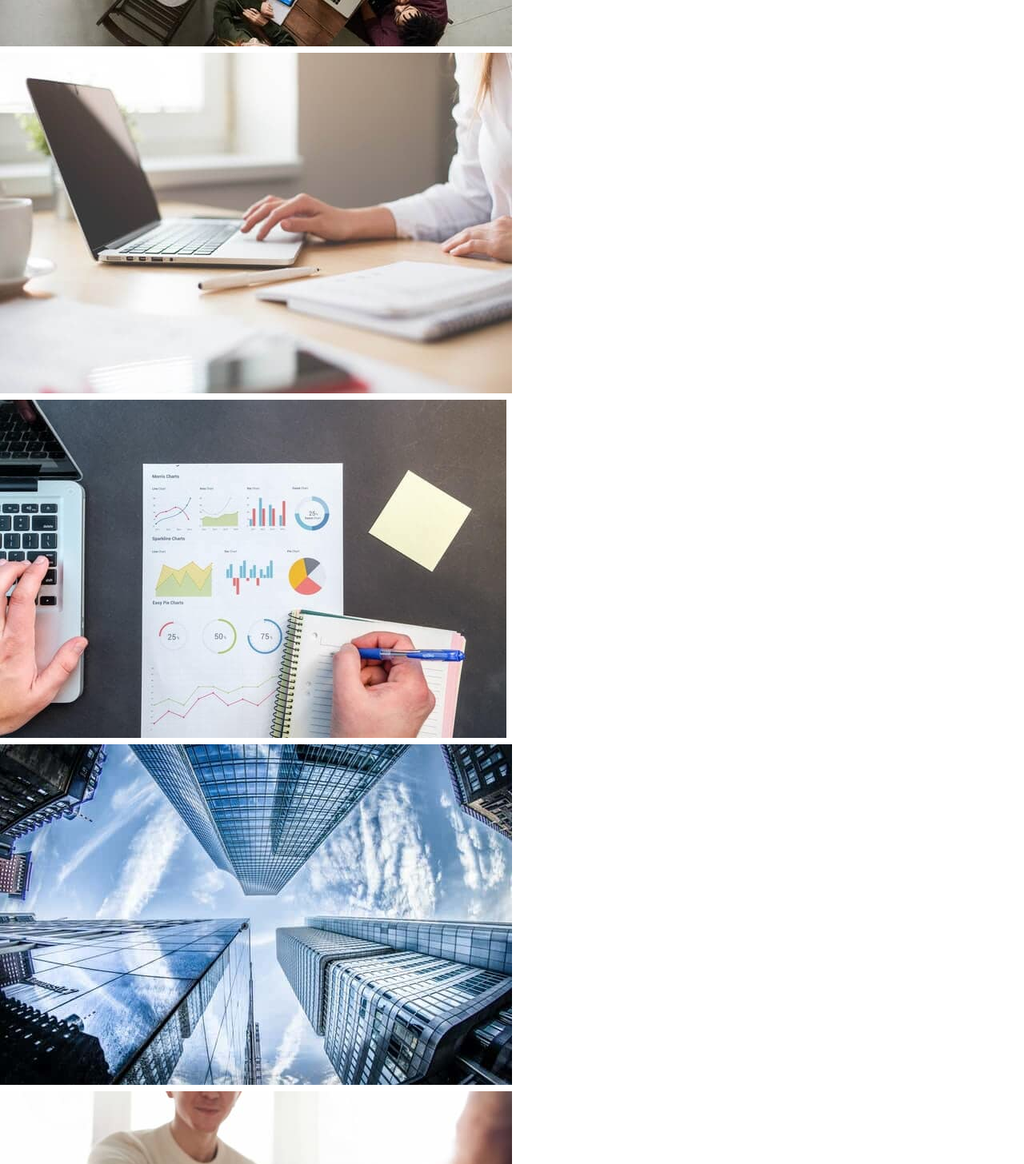
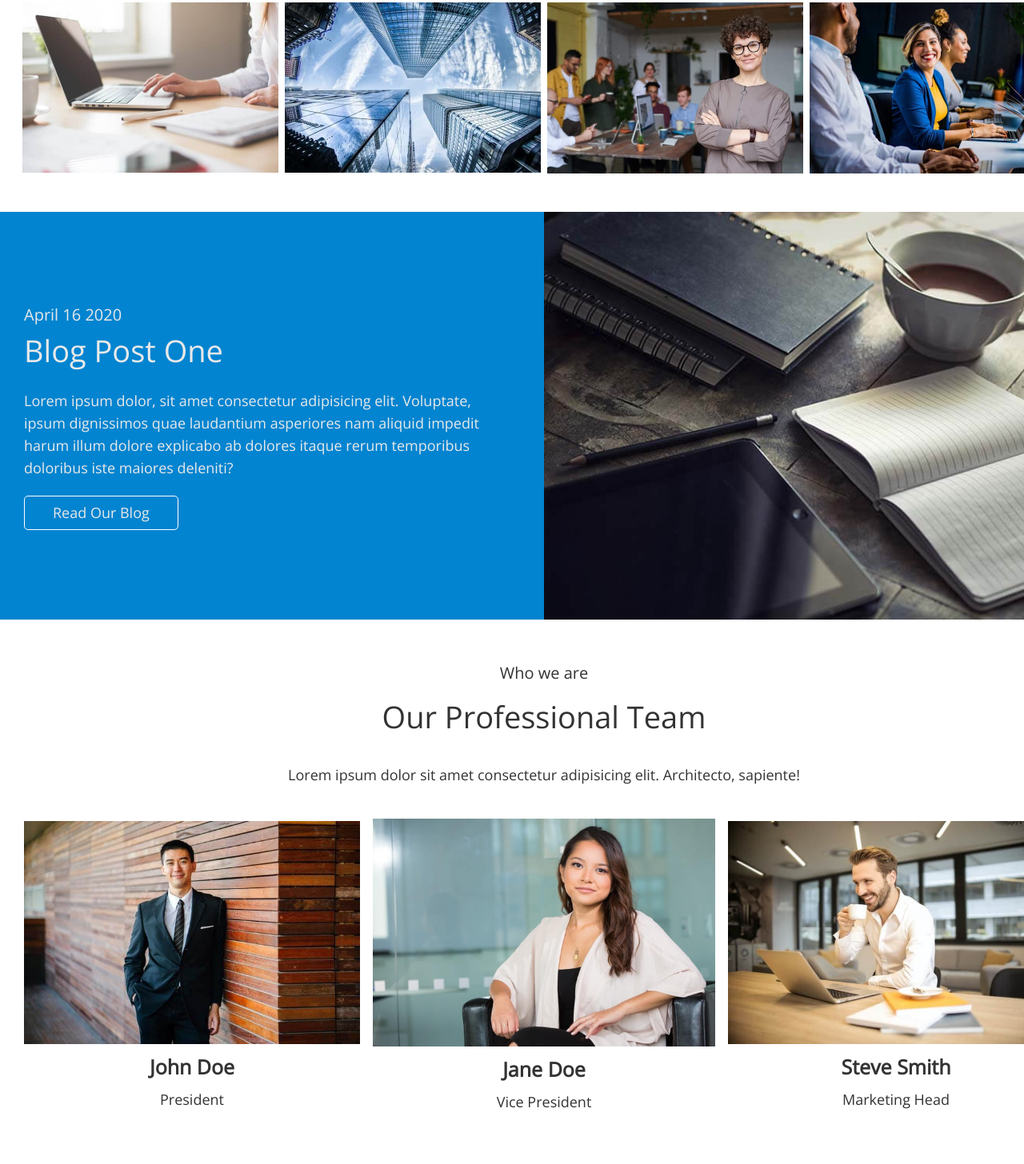
Before and after one commit to kashirin-olexsandr/practice-69-9-10, a plain HTML site: page index.html in a window 1280 px wide. Shown: the part 2035-3491 px from the top of the page at 80% size. Drawn offline with nearby package versions, Linux system fonts and the light colour scheme.

Commit message:
Стилізація позосталих секцій

```diff
--- a/css/main.css
+++ b/css/main.css
@@ -183,3 +183,98 @@ header {
   border: 1px solid #fff;
   border-radius: 5px;
 }
+.favor-section {
+  padding-top: 50px;
+  padding-bottom: 40px;
+}
+.favor-container {
+  padding: 0 28px;
+
+}
+
+.favor-content {
+  text-align: center;
+  padding-bottom: 40px;
+}
+.favor-title {
+  font-weight: 400;
+  font-size: 20px;
+  line-height: 1.65;
+  color: var(--primary-text-color);
+
+  margin-bottom: 15px;
+}
+
+.favor-main-title {
+  font-weight: 300;
+  font-size: 38px;
+  line-height: 1.26;
+  color: var(--primary-text-color);
+
+  margin-bottom: 35px;
+}
+
+.favor-text {
+  text-decoration: inherit;
+  color: var(--primary-text-color);
+
+}
+
+.favor-list {
+  display: flex;
+  flex-wrap: wrap;
+  justify-content: space-between;
+}
+
+.blog-section .container {
+  display: flex;
+  flex-direction: row-reverse;
+  }
+
+.blog-content {
+  padding: 112px 44px 112px 30px;
+  background-color: #0284D0;
+}
+
+.blog-button {
+  padding: 10px 35px;
+
+  background-color: #0284D0;
+  color: var(--primary-white-color);
+  border: 1px solid #fff;
+  border-radius: 5px;
+}
+
+.team-section {
+  padding-top: 50px;
+  padding-bottom: 55px;
+}
+
+.team-container {
+  text-align: center;
+  padding-bottom: 40px;
+}
+
+.team-list {
+  display: flex;
+  justify-content: space-between;
+  padding: 0 30px 0;
+  align-items: center;
+}
+
+.team-leader {
+  font-size: 25px;
+  line-height: 1.28;
+  color: var(--primary-text-color);
+  text-align: center;
+  margin-top: 12px;
+}
+
+.team-list .favor-text {
+  text-align: center;
+  margin-top: 12px;
+}
+
+.team-photo {
+  display: block;
+}
--- a/index.html
+++ b/index.html
@@ -91,56 +91,67 @@
           </div>
         </div>
       </section>
-      <section>
-        <p>This is what we do</p>
-        <h2>Business Cases</h2>
-        <p>
+      <section class="favor-section">
+        <div class="container favor-container">
+          <div class="favor-content">
+        <p class="favor-title">This is what we do</p>
+        <h2 class="favor-main-title">Business Cases</h2>
+        <p class="favor-text">
           Lorem ipsum dolor sit amet consectetur adipisicing elit. Architecto,
           sapiente!
-        </p>
-        <ul>
+        </p></div>
+        <ul class="favor-list">
           <li>
-            <img src="./images/cases1.jpg" alt="Team" />
+            <img src="./images/cases1.jpg" alt="Team" width="320"/>
           </li>
-          <li><img src="./images/cases2.jpg" alt="" /></li>
-          <li><img src="./images/cases3.jpg" alt="" /></li>
-          <li><img src="./images/cases4.jpg" alt="" /></li>
-          <li><img src="./images/cases5.jpg" alt="" /></li>
-          <li><img src="./images/cases6.jpg" alt="" /></li>
-          <li><img src="./images/cases7.jpg" alt="" /></li>
-          <li><img src="./images/cases8.jpg" alt="" /></li>
+          <li><img src="./images/cases3.jpg" alt="Diagrams" width="320" /></li>
+          <li><img src="./images/cases5.jpg" alt="Greeting" width="320" /></li>
+          <li><img src="./images/cases7.jpg" alt="Supporting" width="320" /></li>
+          <li><img src="./images/cases2.jpg" alt="Laptop" width="320" /></li>
+          <li><img src="./images/cases4.jpg" alt="Skyscrapers" width="320" /></li>
+          <li><img src="./images/cases6.jpg" alt="Team Leader" width="320" /></li>
+          <li><img src="./images/cases8.jpg" alt="Friendly atmosphere" width="320" /></li>
         </ul>
+        </div>
       </section>
-      <section>
-        <div>
-          <img src="./images/blog.jpg" alt="blog" />
-          <div>
-            <p>April 16 2020</p>
-            <h2>Blog Post One</h2>
-            <p>
+      <section class="blog-section">
+        <div class="container">
+          <img src="./images/blog.jpg" alt="blog" width="680" />
+          <div class="blog-content">
+            <p class="about-subtitle">April 16 2020</p>
+            <h2 class="about-title">Blog Post One</h2>
+            <p class="about-text">
               Lorem ipsum dolor, sit amet consectetur adipisicing elit.
               Voluptate, ipsum dignissimos quae laudantium asperiores nam
               aliquid impedit harum illum dolore explicabo ab dolores itaque
               rerum temporibus doloribus iste maiores deleniti?
             </p>
-            <button type="button">Read Our Blog</button>
+            <button class="blog-button " type="button">Read Our Blog</button>
           </div>
         </div>
       </section>
-      <section>
-        <div>
-          <p>Who we are</p>
-          <h2>Our Professional Team</h2>
-          <p>
+      <section class="team-section">
+        <div class="container">
+        <div class="team-container">
+          <p class="favor-title">Who we are</p>
+          <h2 class="favor-main-title">Our Professional Team</h2>
+          <p class="favor-text">
             Lorem ipsum dolor sit amet consectetur adipisicing elit. Architecto,
             sapiente!
           </p>
         </div>
-        <ul>
-          <li><img src="./images/person1.jpg" alt="" width="420" /></li>
-          <li><img src="./images/person2.jpg" alt="" width="420" /></li>
-          <li><img src="./images/person3.jpg" alt="" width="420" /></li>
+        <ul class="team-list">
+          <li><img class="team-photo" src="./images/person1.jpg" alt="John Doe" width="420" />
+          <h3 class="team-leader">John Doe</h3>
+        <p class="favor-text">President</p></li>
+          <li><img class="team-photo" src="./images/person2.jpg" alt="Jane Doe" width="428" />
+            <h3 class="team-leader">Jane Doe</h3>
+          <p class="favor-text">Vice President</p></li>
+          <li><img class="team-photo" src="./images/person3.jpg" alt="Steve Smith" width="420" />
+            <h3 class="team-leader">Steve Smith</h3>
+          <p class="favor-text">Marketing Head</p></li>
         </ul>
+        </div>
       </section>
     </main>
   </body>
```
